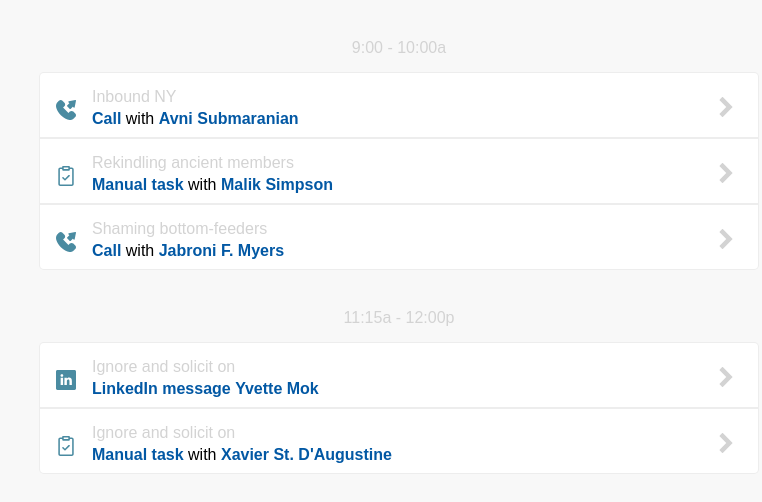
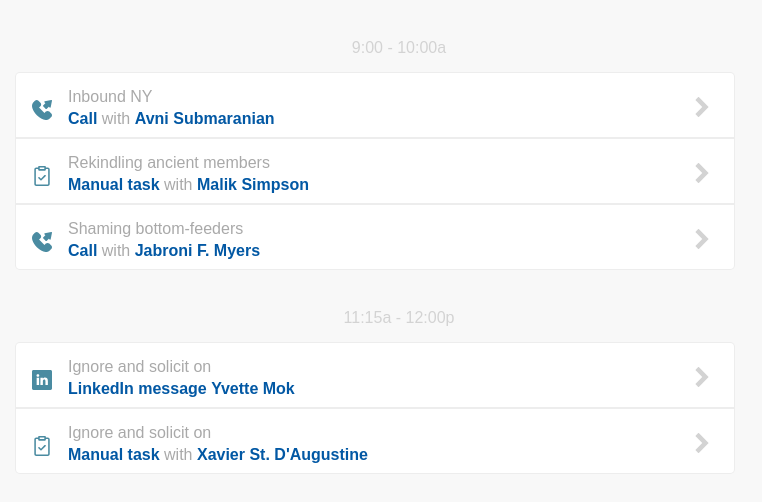
Before and after one commit to maxbildner/strive-task-app, a React (Create React App) app: page / in a window 1280 px wide. Shown: the top 502 px of the page, without its empty margins (241-1003 px from the left). Built offline with nearby package versions, Linux system fonts and the light colour scheme.

Commit message:
add ease out animation on row click

```diff
--- a/src/components/Task.js
+++ b/src/components/Task.js
@@ -35,11 +35,12 @@ class Task extends React.Component {
 
     return (
       <div
-        // className="row"
         className={isLastTime ? "row last" : (index === 0 ? "row first" : "row")}
+        id={this.state.isClicked ? "clicked" : "not-clicked"}
         key={index}
         onMouseEnter={() => this.setState({isMouseOver: true})}
         onMouseLeave={() => this.setState({isMouseOver: false})}
+        onClick={() => this.setState({isClicked: !this.state.isClicked})}
       >
         <div className="row-left">
           <span className="logo">{logo}</span>
@@ -48,7 +49,7 @@ class Task extends React.Component {
               {task.notes}
             </div>
             <div className="type-person">
-              <span className="type">{task.type}</span> {(task.type === "LinkedIn message") ? "" : "with"} <span className="person">{task.person}</span>
+              <span className="type">{task.type}</span> {(task.type === "LinkedIn message") ? "" : <span className="with">{"with"}</span>} <span className="person">{task.person}</span>
             </div>
           </div>
         </div>
--- a/src/index.css
+++ b/src/index.css
@@ -143,7 +143,8 @@ body {
 }
 
 .notes {
-  color: lightgrey;
+  /* color: lightgrey; */
+  color: darkgrey;
   margin-bottom: .4rem;
 }
 
@@ -151,6 +152,10 @@ body {
 .person {
   color: #0258a4;
   font-weight: 600;
+}
+
+.with {
+  color: darkgrey;
 }
 
 .row-right {
@@ -196,3 +201,15 @@ body {
   transition: all .25s;
   transform-origin: 50% 50%;
 } */
+
+#clicked {
+  transition: .5s;
+  transition-timing-function: ease-out;
+  transform: translateX(1.5rem);
+}
+
+#not-clicked {
+  transition: .5s;
+  transition-timing-function: ease-out;
+  transform: translateX(-1.5rem);
+}
```
Also changed, not shown: 1 other file (tests, documents, lock files or other folders).
